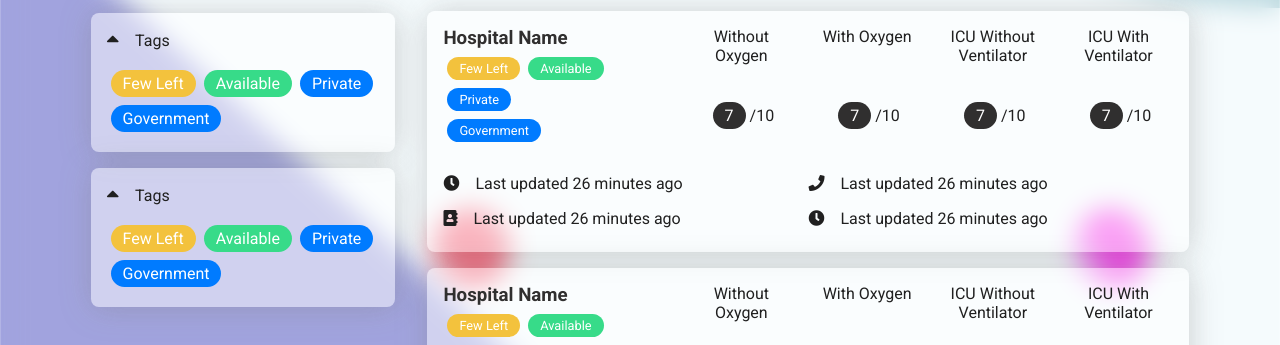
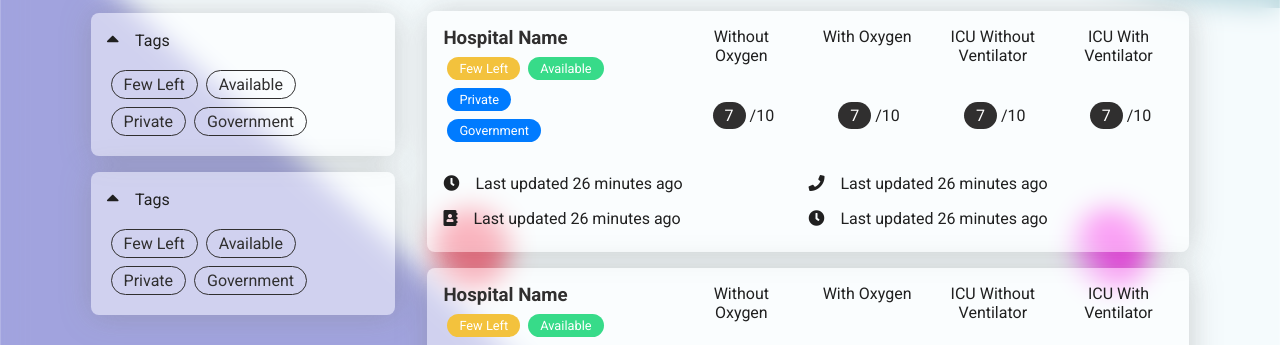
Before and after one commit to Akshit1311/CoviHelp-Hack_dsc, a React (Create React App) app in the folder client/: page /search in a window 1280 px wide. Shown: the part 352-697 px from the top of the page. Built offline with nearby package versions, Linux system fonts and the light colour scheme.

Commit message:
add: tags change functionality

```diff
--- a/client/src/components/Search/DropBox/DropBox.css
+++ b/client/src/components/Search/DropBox/DropBox.css
@@ -31,6 +31,16 @@
   margin: 0.25rem;
 }
 
+.dropBox__label__outlined {
+  border: 1px solid var(--dark);
+  color: var(--dark);
+}
+.dropBox__label__active {
+  border: 1px solid var(--dark);
+  background: var(--dark);
+  color: white;
+}
+
 .dropBox__label__primary {
   background: var(--primary);
 }
--- a/client/src/components/Search/DropBox/DropBox.js
+++ b/client/src/components/Search/DropBox/DropBox.js
@@ -12,24 +12,25 @@ const DropBox = ({ title }) => {
     {
       id: 0,
       value: "Few Left",
-      color: "warning",
     },
     {
       id: 1,
       value: "Available",
-      color: "success",
     },
     {
       id: 2,
       value: "Private",
-      color: "primary",
     },
     {
       id: 3,
       value: "Government",
-      color: "primary",
     },
   ];
+
+  const handleLabelChange = (label) => {
+    if (!labels.includes(label)) setLabels((prev) => [...prev, label]);
+    else setLabels((prev) => prev.filter((val) => val !== label));
+  };
 
   return (
     <div className="dropBox">
@@ -43,10 +44,13 @@ const DropBox = ({ title }) => {
 
       {isOpen && (
         <div className="dropBox__content">
-          {labelsData.map(({ id, value, color }) => (
+          {labelsData.map(({ id, value }) => (
             <span
               key={id}
-              className={`dropBox__label dropBox__label__${color}`}
+              className={`dropBox__label dropBox__label__${
+                labels.includes(value) ? "active" : "outlined"
+              }`}
+              onClick={() => handleLabelChange(value)}
             >
               {value}
             </span>
```
